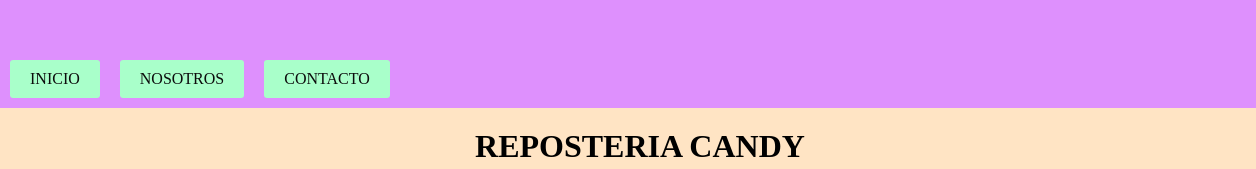
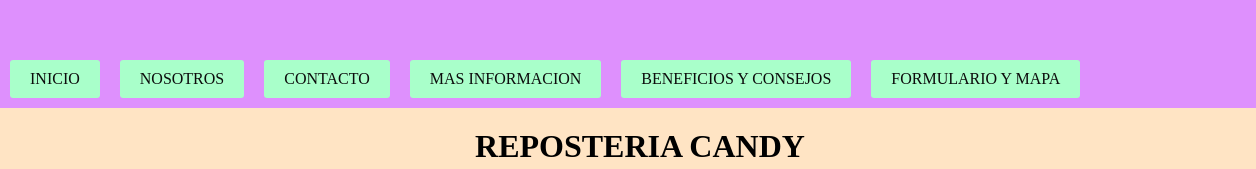
Before and after one commit to eliancasallas07/sprint-3, a plain HTML site: page contacto.html in a window 1280 px wide. Shown: the top 169 px of the page, 0-1256 px from the left. Drawn offline with Linux system fonts and the light colour scheme.

Commit message:
contacto

```diff
--- a/contacto.html
+++ b/contacto.html
@@ -23,6 +23,13 @@
         <a href="nosotros.html">NOSOTROS</a>
 
         <a href="contacto.html">CONTACTO</a>
+
+        <a href="MasInformacion.html">MAS INFORMACION</a>
+
+        <a href="BeneficiosyConsejos.html">BENEFICIOS Y CONSEJOS</a>
+
+        <a href="FormulariosyMapas.html">FORMULARIO Y MAPA</a>
+
 
 
         </nav>
```
